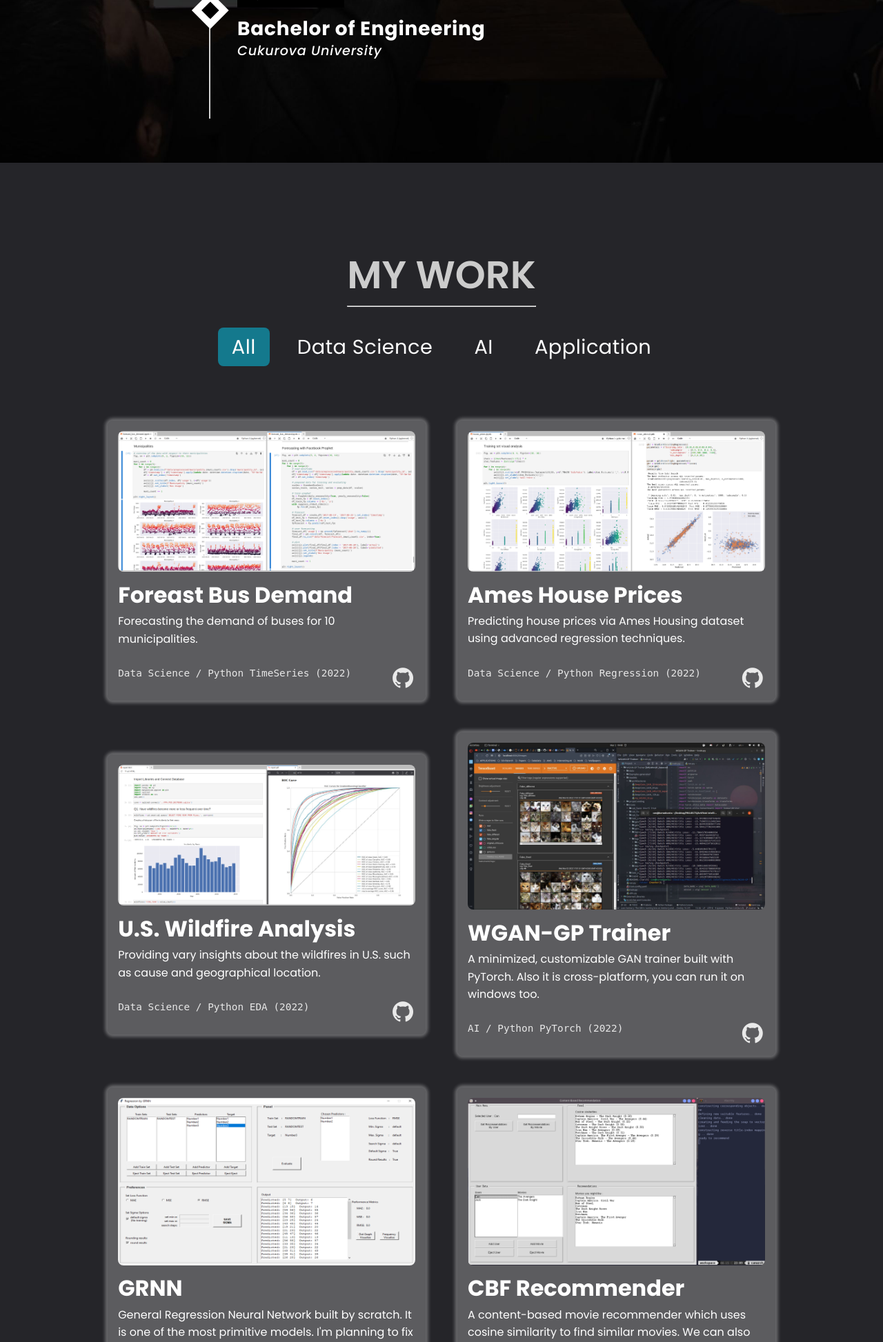
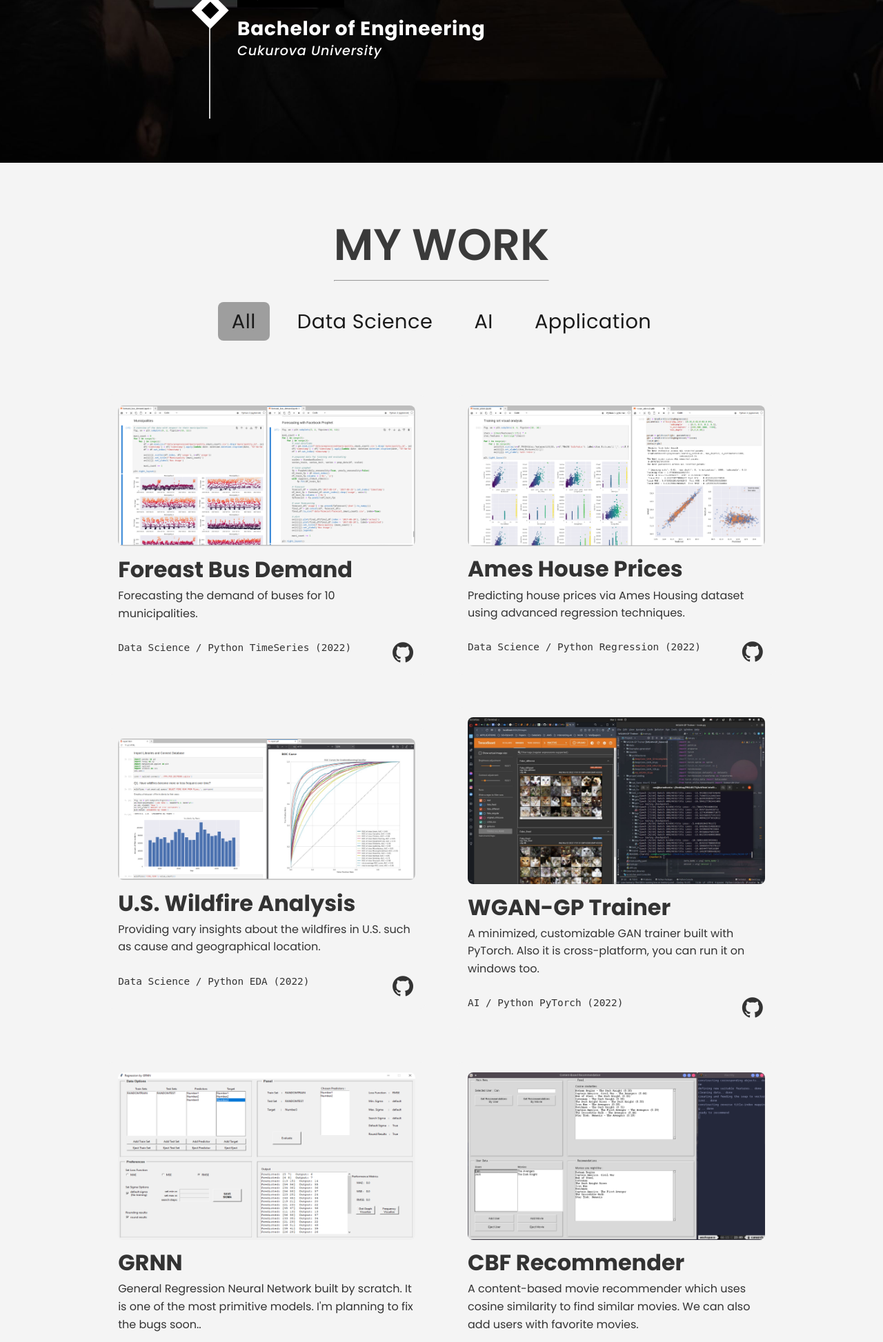
Before and after one commit to mcandemir/portfolio, a PHP site: page / in a window 1280 px wide. Shown: the part 3829-5775 px from the top of the page at 69% size. Run offline with PHP 8.4, Linux system fonts and the light colour scheme.

Commit message:
white work section

```diff
--- a/css/mywork.css
+++ b/css/mywork.css
@@ -20,9 +20,9 @@
   justify-content: center;
   align-items: center;
   flex-direction: column;
-  margin: 50px 0px;
+  margin: 0px 0px;
 
-  background-color: #252529 no-repeat center/cover;
+  background: #f4f4f4 no-repeat center/cover;
 }
 
 .project-heading {
@@ -36,6 +36,13 @@
   font-weight: 600;
   text-transform: uppercase;
   color: #1a1a1a;
+}
+
+.project-heading a {
+  font-size: 4rem;
+  font-weight: 600;
+  text-transform: uppercase;
+  color: #3a3a3a;
 }
 
 @media screen and (max-height: 300px) {
@@ -63,7 +70,7 @@
   border-radius: 8px;
   margin: 10px;
   padding: 5px 20px;
-  color: #ffffff;
+  color: #1a1a1a;
   font-size: 1.8rem;
   letter-spacing: 0.5px;
   font-weight: 400;
@@ -72,12 +79,15 @@
 }
 
 .project-filter li:hover {
-  background-color: #4fe5ff86;
+  background-color: #2b2b2b;
   transition: all 0.35 s;
+  color: #ffffff;
+
 }
 
 .project-filter-active {
-  background-color: #00d9ff77;
+  background-color: #9e9e9e;
+  color: #ffffff;
 }
 
 .project-container {
@@ -95,8 +105,8 @@
   padding: 15px;
   border-radius: 8px;
   margin: 1%;
-  background-color: rgba(255, 255, 255, 0.25);
-  box-shadow: #ffffff54 0px 0px 5px 3.5px;
+  background-color: #f4f4f4;
+  /* box-shadow: #ffffff54 0px 0px 5px 3.5px; */
 }
 
 .project-box img {
@@ -108,19 +118,23 @@
 }
 
 .project-description a{
-  color: rgb(255, 255, 255);
+  color: rgb(51, 51, 51);
+}
+
+.project-description p{
+  color: rgb(51, 51, 51);
 }
 
 .project-footer p{
   font-family: 'Robo Mono', monospace;
   font-size: 0.9rem;
-  color: rgb(231, 231, 231);
+  color: rgb(51, 51, 51);
   float: left;
   position: relative;
 }
 
 .project-footer i{
-  color: rgb(233, 233, 233);
+  color: rgb(51, 51, 51);
   float: right;
   margin: auto;
   position: relative;
@@ -128,7 +142,7 @@
 
 @media (hover: hover) {
   .project-box:hover {
-    background-color: rgba(255, 255, 255, 0.384);
+    background-color: rgba(190, 190, 190, 0.384);
     transition: all 0.4s;
   }
   .project-box:hover {
@@ -148,15 +162,15 @@
   }
 
   .project-filter-active {
-    background-color: #00d9ff77;
-    border: 1px solid rgba(219, 219, 219, 0.9);
+    background-color: #ff00ea77;
+    border: 1px solid color #ffffff;
   }
 
   .project-filter li {
     border-radius: 8px;
     margin: 10px;
     padding: 5px 20px;
-    color: #ffffff;
+    color: #868686;
     font-size: 1.2rem;
     letter-spacing: 0.5px;
     font-weight: 400;
```
